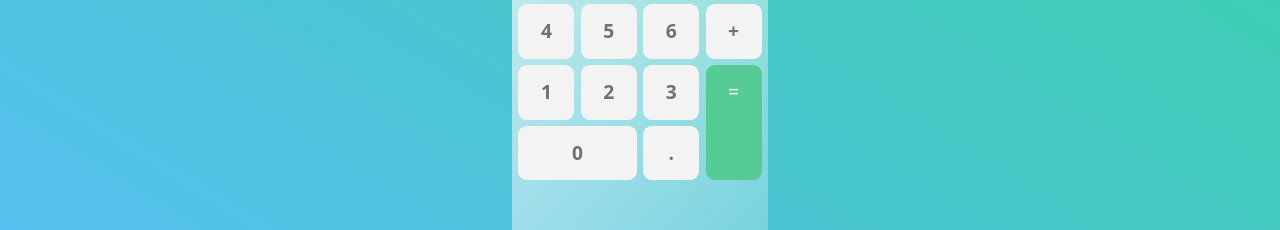
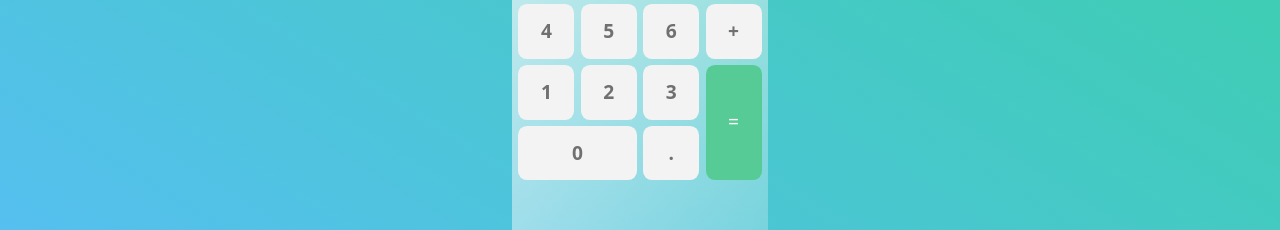
Before and after one commit to aidysp/calculator, a React (Vite) app: page / in a window 1280 px wide. Shown: the part 457-687 px from the top of the page. Built offline with nearby package versions, Linux system fonts and the light colour scheme.

Commit message:
Minor edit, text alignment

```diff
--- a/src/shared/ui/button/button.tsx
+++ b/src/shared/ui/button/button.tsx
@@ -15,7 +15,7 @@ export const Button: FC<ButtonProps> = ({ children, active, bg = true }) => {
 
   if (active) {
     return (
-      <button className="align-center grid h-full w-full rounded-[0.7vw] bg-[#56CB95] p-[1vw] text-[1.5vw] text-white transition-all active:bg-[#4edb99] betterhover:hover:bg-[#4edb99]">
+      <button className="align-center grid h-full w-full items-center rounded-[0.7vw] bg-[#56CB95] p-[1vw] text-[1.5vw] text-white transition-all active:bg-[#4edb99] betterhover:hover:bg-[#4edb99]">
         {children}
       </button>
     );
--- a/src/widgets/calculator/ui/calculator.tsx
+++ b/src/widgets/calculator/ui/calculator.tsx
@@ -167,7 +167,6 @@ export const Calculator = () => {
                     <path
                       d="M12.3333 8C12.6438 7.58601 13.0464 7.25 13.5093 7.01857C13.9721 6.78715 14.4825 6.66666 15 6.66666H33.3333C34.2174 6.66666 35.0652 7.01785 35.6904 7.64297C36.3155 8.2681 36.6667 9.11594 36.6667 10V30C36.6667 30.8841 36.3155 31.7319 35.6904 32.357C35.0652 32.9821 34.2174 33.3333 33.3333 33.3333H15C14.4825 33.3333 13.9721 33.2128 13.5093 32.9814C13.0464 32.75 12.6438 32.414 12.3333 32L4.83333 22C4.40059 21.423 4.16667 20.7212 4.16667 20C4.16667 19.2788 4.40059 18.577 4.83333 18L12.3333 8V8Z"
                       className="stroke-[#707070] dark:stroke-white"
-                      // stroke="#707070"
                       strokeWidth="3"
                       strokeLinecap="round"
                       strokeLinejoin="round"
```
